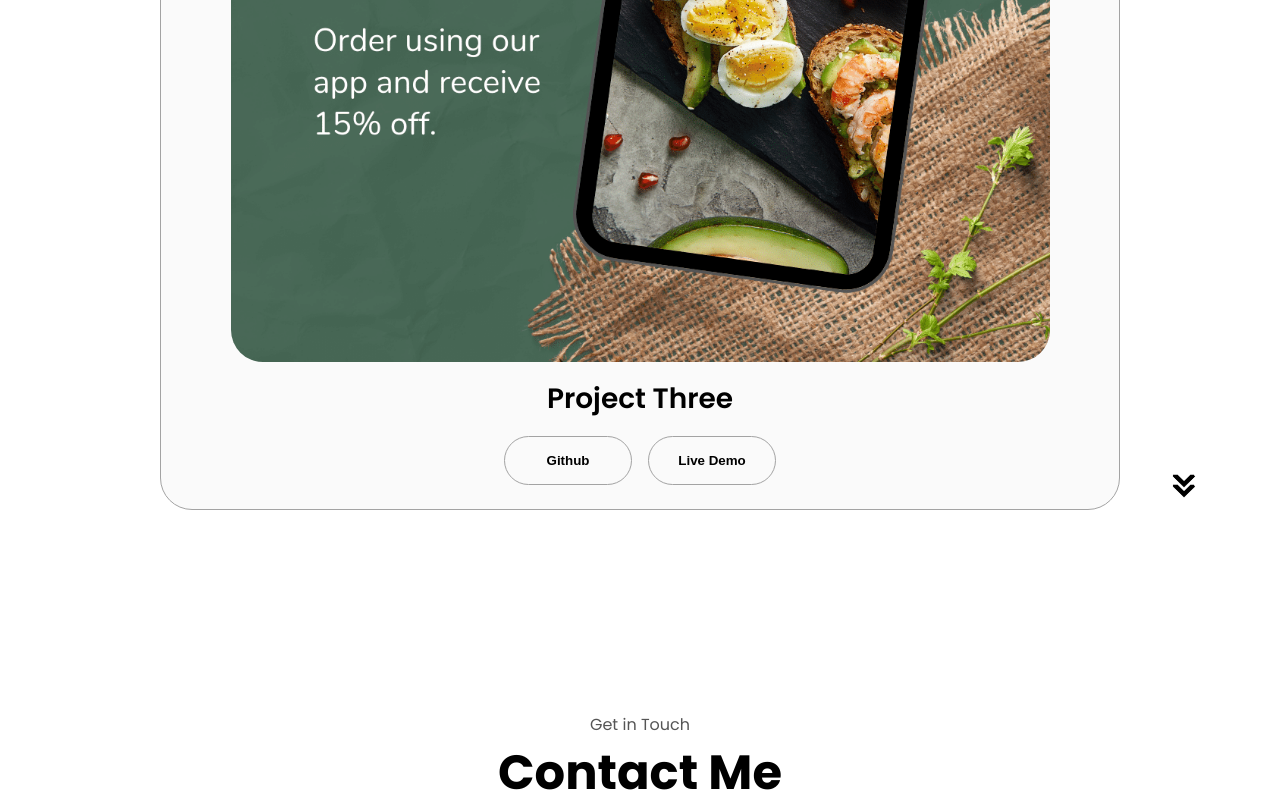
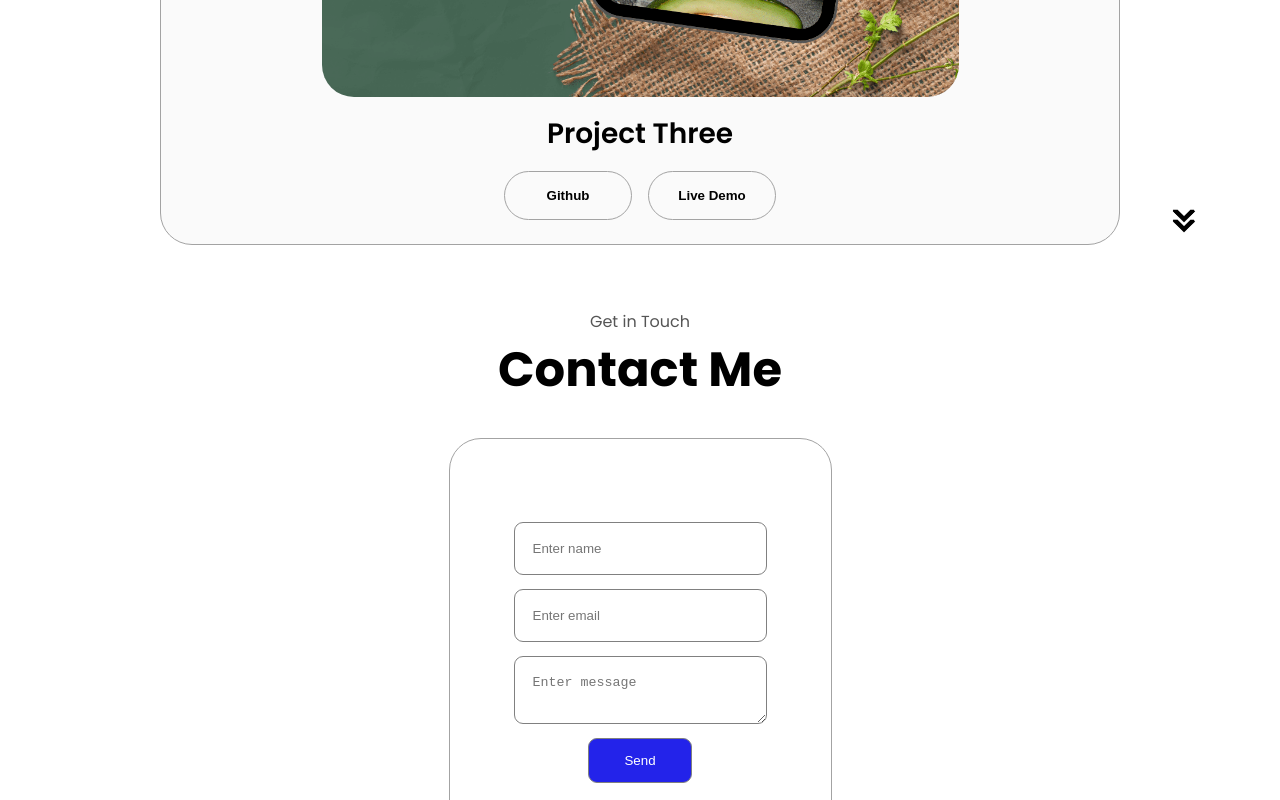
Before and after one commit to covivi2/Portfolio-final, a plain HTML site: page index.html in a window 1280 px wide. Shown: the part 3653-4453 px from the top of the page. Drawn offline with Linux system fonts and the light colour scheme.

Commit message:
Updates to contact form

```diff
--- a/index.html
+++ b/index.html
@@ -46,12 +46,13 @@
             <h1 class="title">Cesar Vividor</h1>
             <p class="section__text__p2">Frontend Developer</p>
             <div class="btn-container">
-                <button class="btn btn-color-2" onclick="window.open('')">Download CV</button>
+                <button class="btn btn-color-2" onclick="window.open('./assets/MyResume.Official.pdf')">Download
+                    CV</button>
                 <button class="btn btn-color-1" onclick="location.href='./#contact'">Contact Info</button>
             </div>
             <div id="socials-container">
                 <img src="./assets/linkedin.png" alt="My LinkedIn profile" class="icon"
-                    onclick="location.href='https://linkedin.com/'" />
+                    onclick="location.href='https://www.linkedin.com/in/cesar-vividor-0699bb33b/'" />
                 <img src="./assets/github.png" alt="My Github profile" class="icon"
                     onclick="location.href='https://github.com/'" />
             </div>
@@ -148,21 +149,21 @@
                             <img src="./assets/checkmark.png" alt="Experience Icon" class="icon" />
                             <div>
                                 <h3>Node JS</h3>
-                                <p>Experienced</p>
+                                <p>Intermediate</p>
                             </div>
                         </article>
                         <article>
                             <img src="./assets/checkmark.png" alt="Experience Icon" class="icon" />
                             <div>
                                 <h3>Express JS</h3>
-                                <p>Experienced</p>
+                                <p>Intermediate</p>
                             </div>
                         </article>
                         <article>
                             <img src="./assets/checkmark.png" alt="Experience Icon" class="icon" />
                             <div>
                                 <h3>Python</h3>
-                                <p>Experienced</p>
+                                <p>Intermediate</p>
                             </div>
                         </article>
                     </div>
@@ -220,14 +221,12 @@
         <p class="section__text__p1">Get in Touch</p>
         <h1 class="title">Contact Me</h1>
         <div class="contact-info-upper-container">
-            <div class="contact-info-container">
-                <img src="./assets/email.png" alt="Email Icon" class="icon contact-icon email-icon" />
-                <p><a href="mailto:exampleemail@gmail.com">Example@gmail.com</a></p>
-            </div>
-            <div class="contact-info-container">
-                <img src="./assets/linkedin.png" alt="LinkedIn Icon" class="icon contact-icon" />
-                <p><a href="https://www.linkedin.com">LinkedIn</a></p>
-            </div>
+            <form class="contact-info-container" method="POST" action="https://formsubmit.co/c91136307@gmail.com">
+                <input name="name" type="text" placeholder="Enter name" required />
+                <input name="email" type="email" placeholder="Enter email" required />
+                <textarea name="message" placeholder="Enter message"></textarea>
+                <button type="submit" class="contact-button">Send</button>
+            </form>
         </div>
     </section>
     <footer>
--- a/mediaqueries.css
+++ b/mediaqueries.css
@@ -67,7 +67,7 @@
 	.contact-info-container {
 		margin: 0;
 	}
-	.contact-info-container p,
+	.contact-info-container,
 	.nav-links li a {
 		font-size: 1rem;
 	}
--- a/style.css
+++ b/style.css
@@ -362,7 +362,7 @@ article .icon {
 
 .project-img {
 	border-radius: 2rem;
-	width: 90%;
+	width: 70%;
 	height: 90%;
 }
 
@@ -397,23 +397,50 @@ article .icon {
 }
 
 .contact-info-container {
+	min-height: auto;
 	display: flex;
+	flex-direction: column;
+	padding: 75px;
+	justify-content: center;
 	align-items: center;
-	justify-content: center;
-	gap: 0.5rem;
-	margin: 1rem;
 }
 
-.contact-info-container p {
-	font-size: larger;
+form {
+	display: flex;
+	flex-direction: column;
+	gap: 14px;
+	max-width: 450px;
+	width: 100%;
+	margin: 0 auto;
 }
 
-.contact-icon {
-	cursor: default;
+input,
+textarea {
+	width: 100%;
+	background: transparent;
+	padding: 18px;
+	outline: none;
 }
 
-.email-icon {
-	height: 2.5rem;
+input:focus,
+textarea:focus {
+	outline: none;
+	border-color: blue;
+}
+
+.contact-button {
+	justify-content: center;
+	padding: 14px 35px;
+	background-color: rgb(35, 35, 234);
+	color: white;
+	cursor: pointer;
+}
+
+input,
+textarea,
+.contact-button {
+	border-radius: 9px;
+	border: 1px solid gray;
 }
 
 /* FOOTER SECTION */
```
Also changed, not shown: 1 other file.
